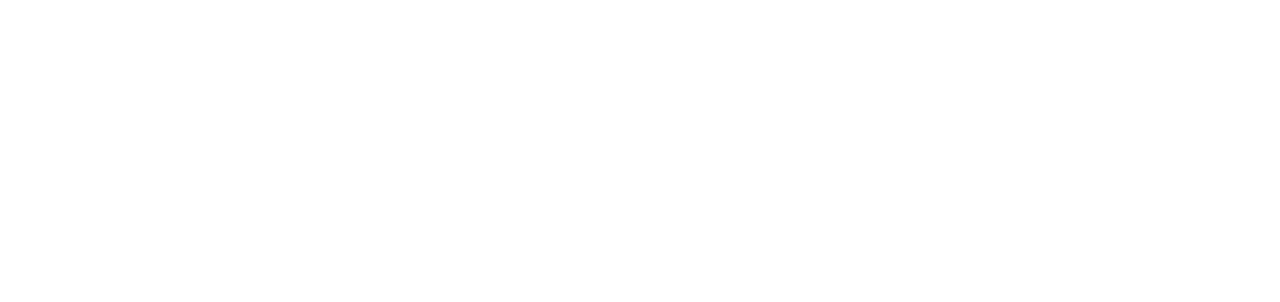
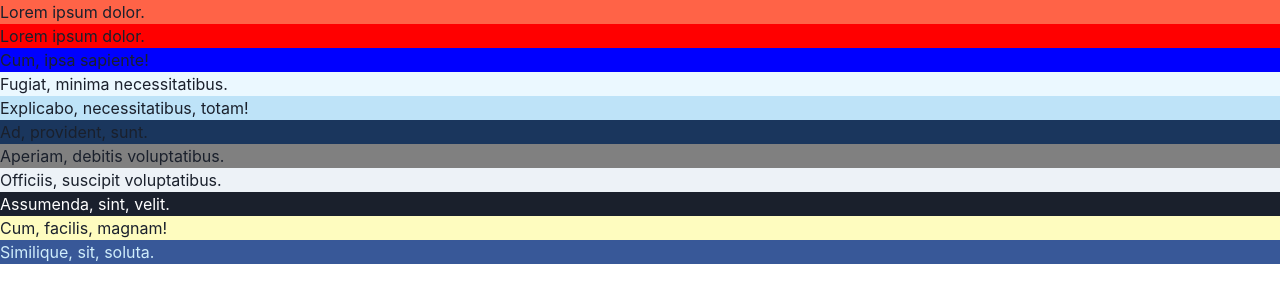
Before and after one commit to azerone52/react20231031, a React (Create React App) app: page / in a window 1280 px wide. Shown: the top 302 px of the page. Built offline with nearby package versions, Linux system fonts and the light colour scheme.

Commit message:
Box 컴포넌트, color 프로퍼티 사용

```diff
--- a/src/App.js
+++ b/src/App.js
@@ -1,7 +1,23 @@
+import { Box } from "@chakra-ui/react";
+
 function App() {
   return (
     <>
-      <div></div>
+      <Box bgColor={"tomato"}>Lorem ipsum dolor.</Box>
+      <Box bgColor={"red"}>Lorem ipsum dolor.</Box>
+      <Box bgColor={"blue"}>Cum, ipsa sapiente!</Box>
+      <Box bgColor={"blue.50"}>Fugiat, minima necessitatibus.</Box>
+      <Box bgColor={"blue.100"}>Explicabo, necessitatibus, totam!</Box>
+      <Box bgColor={"blue.900"}>Ad, provident, sunt.</Box>
+      <Box bgColor={"gray"}>Aperiam, debitis voluptatibus.</Box>
+      <Box bgColor={"gray.100"}>Officiis, suscipit voluptatibus.</Box>
+      <Box bgColor={"gray.800"} color={"white"}>
+        Assumenda, sint, velit.
+      </Box>
+      <Box bg={"yellow.100"}>Cum, facilis, magnam!</Box>
+      <Box bg={"facebook.500"} color={"linkedin.100"}>
+        Similique, sit, soluta.
+      </Box>
     </>
   );
 }
--- a/src/index.js
+++ b/src/index.js
@@ -1,11 +1,13 @@
-import React from 'react';
-import ReactDOM from 'react-dom/client';
-import App from './App';
-
+import React from "react";
+import ReactDOM from "react-dom/client";
+import App from "./App";
+import { ChakraProvider } from "@chakra-ui/react";
 
 const root = ReactDOM.createRoot(document.getElementById("root"));
 root.render(
   <React.StrictMode>
-    <App />
+    <ChakraProvider>
+      <App />
+    </ChakraProvider>
   </React.StrictMode>,
 );
```
